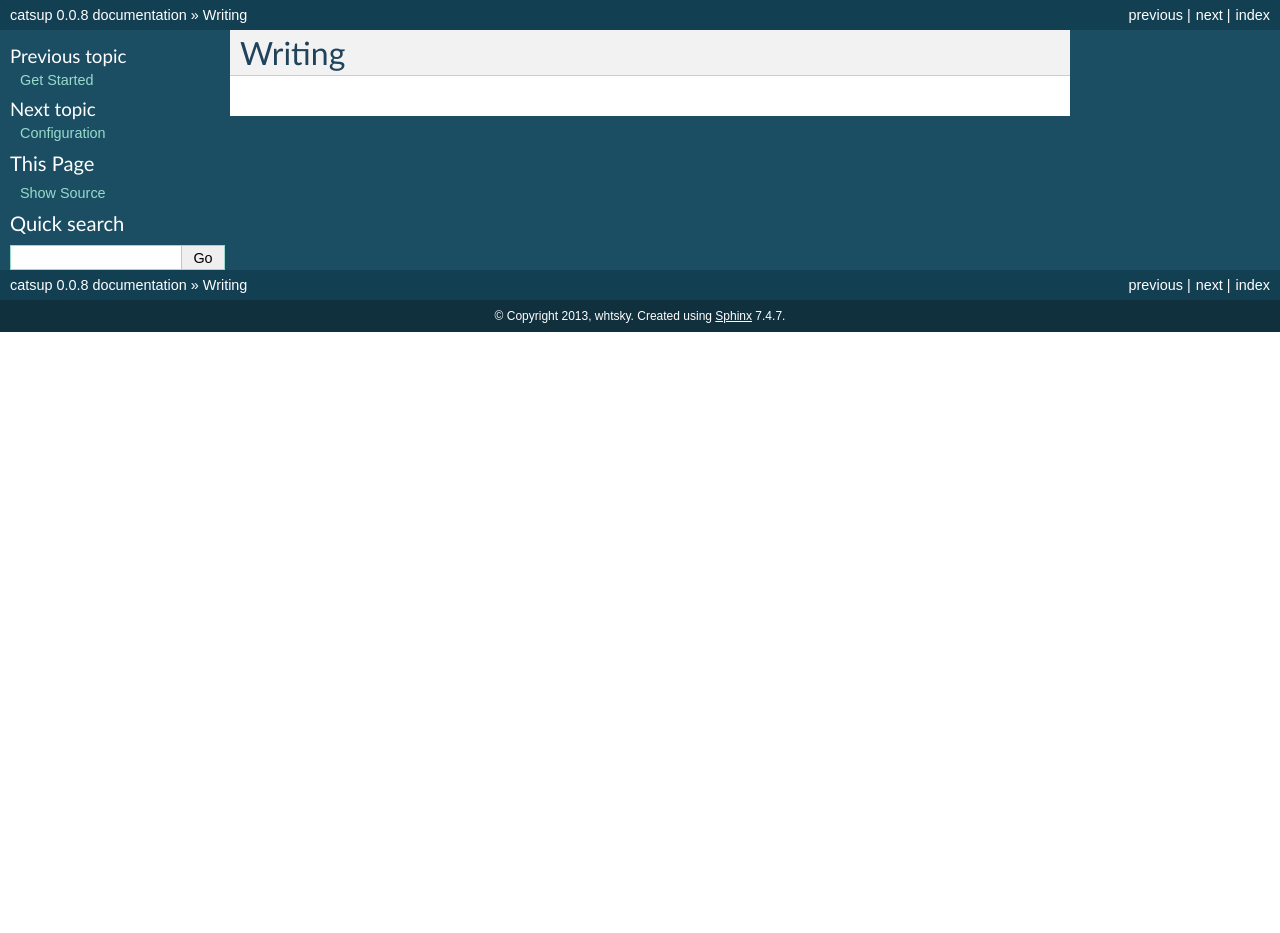
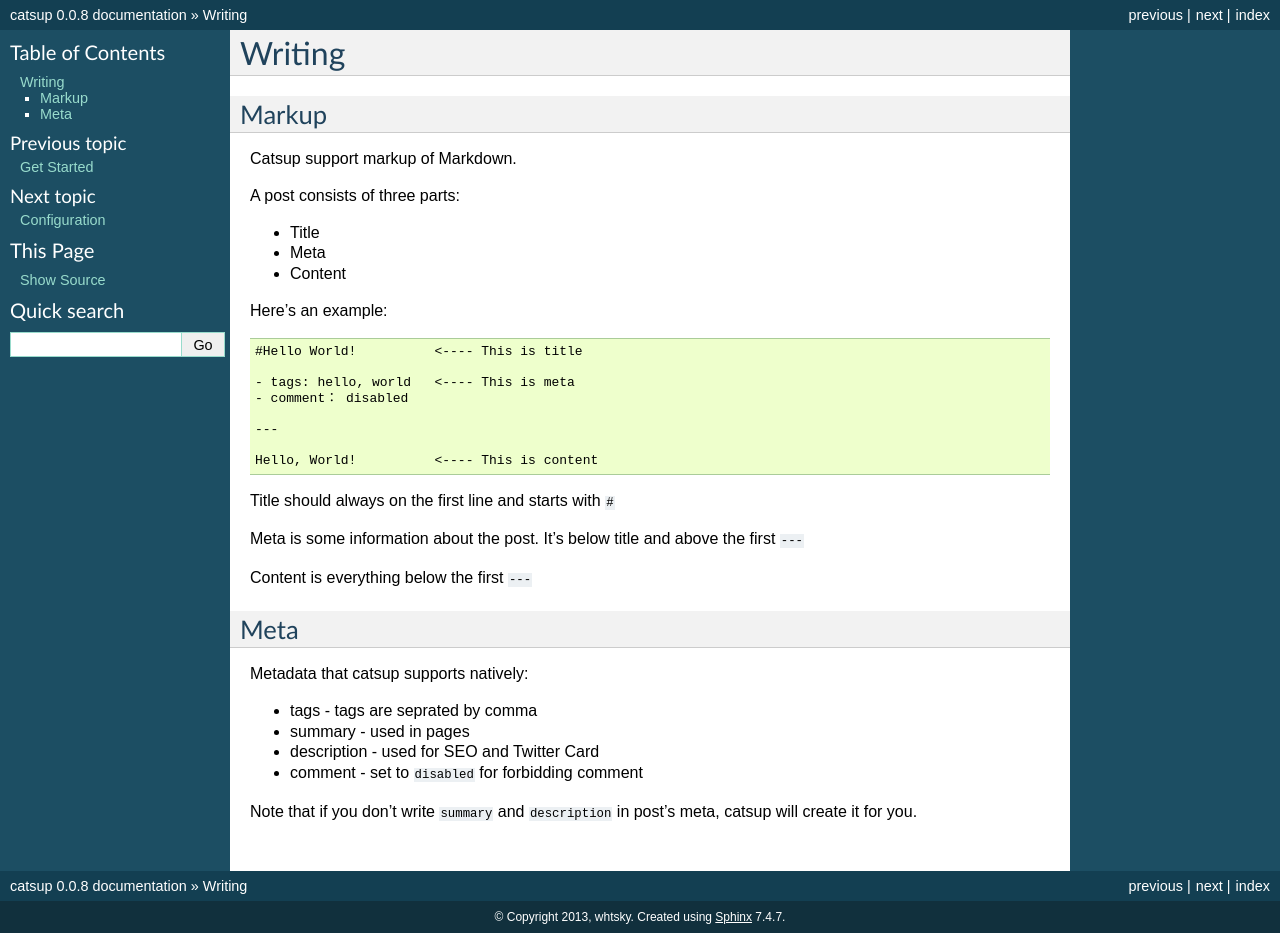
Before and after one commit to whtsky/Catsup, a Sphinx documentation site: the page built from docs/write.rst, in a window 1280 px wide. Built offline with Sphinx 7.4.7, drawn with Linux system fonts in a browser that asks for light colours; before the commit the page ends 900 px from its top, so only the background shows below that.

Commit message:
finish write.rst and config.rst

```diff
--- a/README.rst
+++ b/README.rst
@@ -39,7 +39,7 @@ Then you can edit ``config.json`` to change your configuration.
 
 Write a post
 ------------
-catsup uses Markdown to write posts.
+Catsup support markup of Markdown.
 Filename should like ``year-month-day-title.md``
 
 (For example: ``2000-01-01-catsup.md``)
--- /dev/null
+++ b/docs/config.json
@@ -0,0 +1 @@
+../catsup/templates/config.json
--- a/docs/write.rst
+++ b/docs/write.rst
@@ -1,2 +1,43 @@
 Writing
 ========
+
+Markup
+--------
+
+Catsup support markup of Markdown.
+
+A post consists of three parts:
+
++ Title
++ Meta
++ Content
+
+Here's an example::
+
+    #Hello World!          <---- This is title
+
+    - tags: hello, world   <---- This is meta
+    - comment： disabled
+
+    ---
+
+    Hello, World!          <---- This is content
+
+
+Title should always on the first line and starts with ``#``
+
+Meta is some information about the post. It's below title and above the first ``---``
+
+Content is everything below the first ``---``
+
+Meta
+-----
+
+Metadata that catsup supports natively:
+
++ tags - tags are seprated by comma
++ summary - used in pages
++ description - used for SEO and Twitter Card
++ comment - set to ``disabled`` for forbidding comment
+
+Note that if you don't write ``summary`` and ``description`` in post's meta, catsup will create it for you.
```
Also changed, not shown: docs/config.rst (+13 -0 lines), 1 other file.
